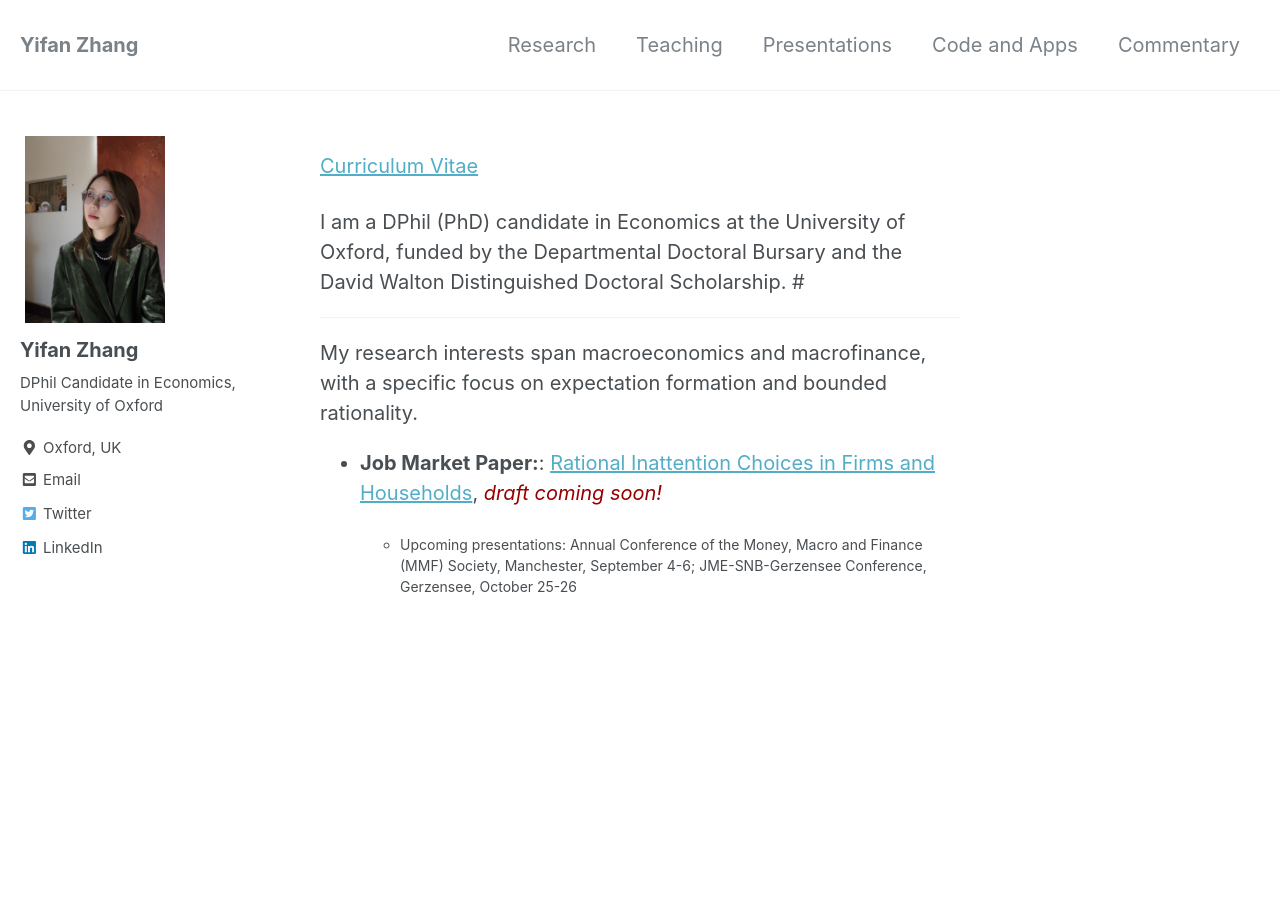
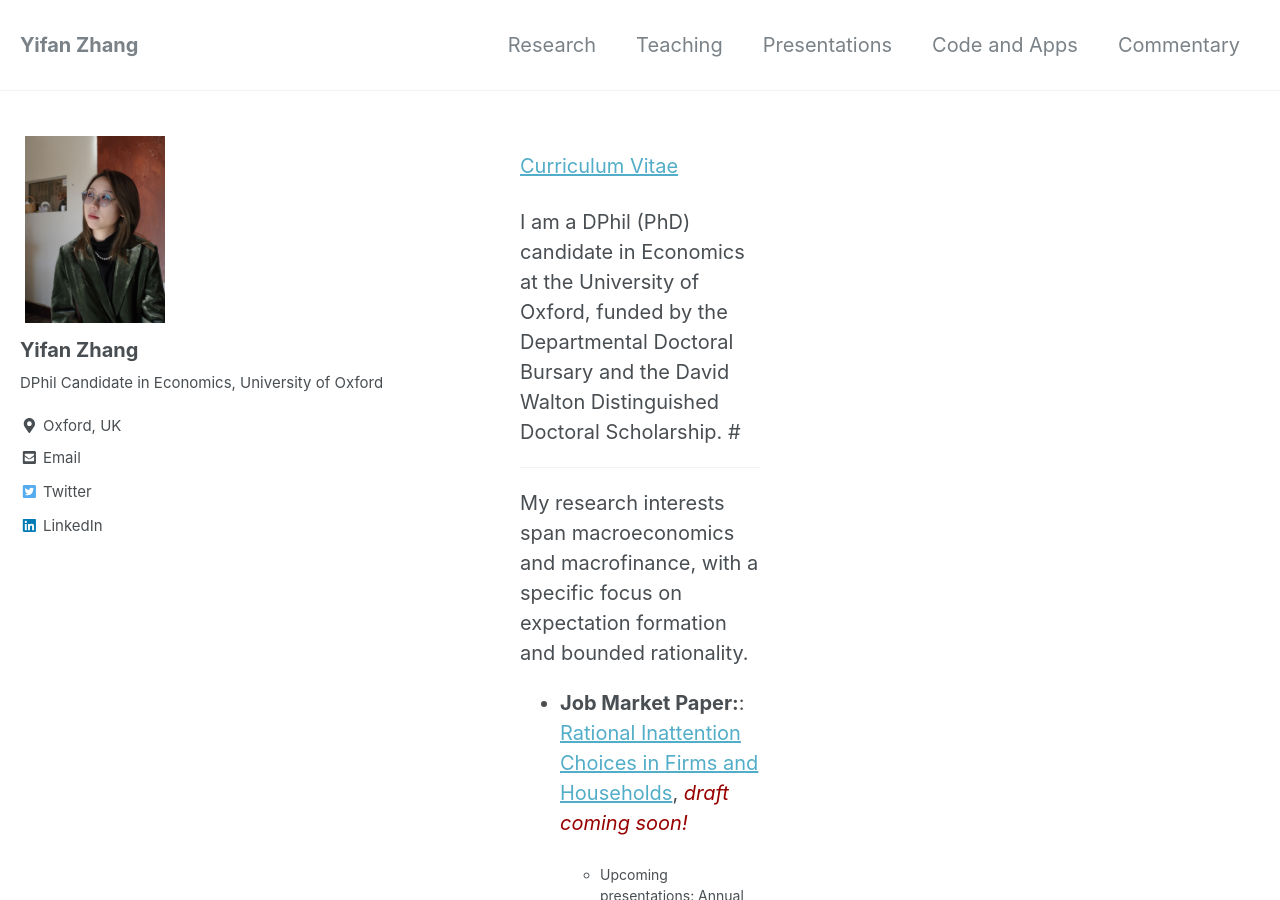
Before and after one commit to yifan-zhang-in/yifan-zhang-in.github.io, a Jekyll site: the page built from index.html, in a window 1280 px wide and 900 px high. Built offline with Jekyll 4.4.1, drawn with Linux system fonts in a browser that asks for light colours; nearby versions of some CDN libraries; the list of posts is cut into pages by our own code.

Commit message:
Update _variables.scss

```diff
--- a/_sass/minimal-mistakes/_variables.scss
+++ b/_sass/minimal-mistakes/_variables.scss
@@ -6,7 +6,7 @@
    Typography
    ========================================================================== */
 
-$doc-font-size: 15 !default;
+$doc-font-size: 13 !default;
 
 /* paragraph indention */
 $paragraph-indent: false !default; // true, false (default)
@@ -138,9 +138,9 @@ $x-large: 1280px !default;
    Grid
    ========================================================================== */
 
-$right-sidebar-width-narrow: 250px !default;
-$right-sidebar-width: 300px !default;
-$right-sidebar-width-wide: 300px !default;
+$right-sidebar-width-narrow: 450px !default;
+$right-sidebar-width: 500px !default;
+$right-sidebar-width-wide: 550px !default;
 
 /*
    Other
```
